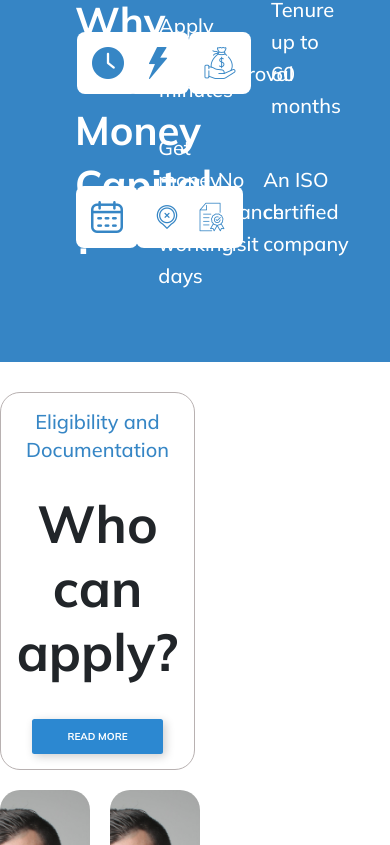
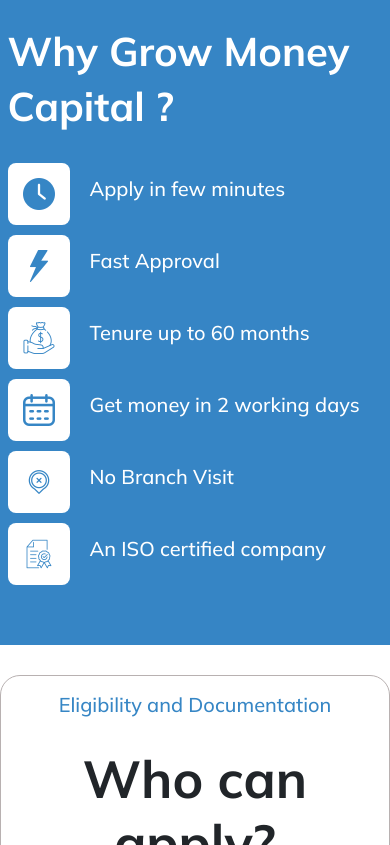
Before and after one commit to akkysaini/Grow-Money, a plain HTML site: page index.html in a window 390 px wide. Shown: the part 1359-2204 px from the top of the page. Drawn offline with nearby package versions, Linux system fonts and the light colour scheme.

Commit message:
Two Section's Responsiveness done after hero section

```diff
--- a/css/style.css
+++ b/css/style.css
@@ -8,7 +8,6 @@ html {
 :root {
   --header-height: 3.5rem;
   --header-height: 5.6rem;
-
   /*========== Colors ==========*/
   /*Color mode HSL(hue, saturation, lightness)*/
   --black-color: hsl(0, 0%, 0%);
@@ -16,26 +15,22 @@ html {
   --gray-color-lighten: hsl(0, 0%, 94%);
   --white-color: #ffffff;
   --blue-color: #3685c5;
-
   /*========== Font and typography ==========*/
   /*.5rem = 8px | 1rem = 16px ...*/
   --body-font: "Mulish", sans-serif;
   /* --normal-font-size: 0.938rem; */
-  --normal-font-size: 1.4rem;
-
+  --normal-font-size: 1.5rem;
   /*========== Font weight ==========*/
   --font-regular: 400;
   --font-semi-bold: 600;
-
   /*========== z index ==========*/
   --z-tooltip: 10;
   --z-fixed: 100;
 }
-
 /*========== Responsive typography ==========*/
 @media screen and (min-width: 1024px) {
   :root {
-    --normal-font-size: 1.3rem;
+    --normal-font-size: 1.4rem;
   }
 }
 
@@ -61,10 +56,14 @@ a {
 }
 
 /*=============== REUSABLE CSS CLASSES ===============*/
+.border-red {
+  border: 1px solid red;
+}
 .boxed {
   max-width: 1140px;
   margin-inline: 2.4rem;
 }
+
 a,
 .btn,
 button {
@@ -97,6 +96,7 @@ button:focus {
   overflow: hidden;
   text-align: center;
   border: 0;
+  font-size: 1.4rem;
 }
 
 .btn-danger {
@@ -292,8 +292,8 @@ button:focus {
 .hero-wrapper {
   background-color: #3683c5;
   background-color: var(--blue-color);
-  width: 100%;
-  padding: 60px;
+  /* width: 100%; */
+  padding: 60px 0;
   /* margin-top: 30px; */
 }
 
@@ -340,7 +340,7 @@ button:focus {
 
 .eligibility-img-cont {
   gap: 20px;
-  flex-wrap: nowrap !important;
+  flex-wrap: nowrap;
 }
 
 .hero-trust-p {
@@ -449,14 +449,12 @@ button:focus {
   width: 40%;
 }
 
+/*=============== LOAN CALCULATOR CSS ENDS ===============*/
+
 .hero-section-heading {
   line-height: 6.4rem;
   font-weight: 700;
   font-size: 6rem;
-}
-
-.eligibility-div1 {
-  gap: 20px !important;
 }
 
 .eligibility-div2 {
--- a/index.html
+++ b/index.html
@@ -12,6 +12,7 @@
    <link rel="stylesheet" href="css/bootstrap.min.css">
    <!--=============== CSS ===============-->
    <link rel="stylesheet" href="css/style.css">
+   <link rel="stylesheet" href="css/responsive.css">
    <link rel="stylesheet" href="css/header.css">
 </head>
 
@@ -166,37 +167,36 @@
    <!--=============== HERO SECTION ENDS ===============-->
    <!--=============== HERO BOTTOM START ===============-->
    <div class="hero-wrapper">
-      <div class="hero-next container row">
-         <div class="col-3">
-            <h3 class="hero-wrapper-heading"> Why Grow Money
-               Capital
-               ?
-            </h3>
+      <div class="hero-next container">
+         <div class="row">
+            <div class="col-lg-3 col-me-12">
+               <h3 class="hero-wrapper-heading mb-5"> Why Grow Money Capital ? </h3>
             </div>
-         <div class="col-9 row icon-box-container">
-            <div class="icon-box col-4">
+            <div class="col-lg-9 col-md-12  row gap-3 gap-sm-0 gap-lg-0  ">
+               <div class="icon-box col-lg-6 col-md-6 col-sm-6  justify-content-start mt-lg-3">
                   <img src="/images/time.png">
                   <p>Apply in few minutes</p>
                </div>
-            <div class="icon-box col-4">
+               <div class="icon-box col-lg-6 col-md-6 col-sm-6  justify-content-start mt-lg-3">
                   <img src="/images/flash.png">
                   <p>Fast Approval</p>
                </div>
-            <div class="icon-box col-4">
+               <div class="icon-box col-lg-6 col-md-6 col-sm-6  justify-content-start mt-lg-3">
                   <img src="/images/salary.png">
                   <p>Tenure up to 60 months</p>
                </div>
-            <div class="icon-box col-4">
+               <div class="icon-box col-lg-6 col-md-6 col-sm-6  justify-content-start mt-lg-3">
                   <img src="/images/calendar.png">
                   <p>Get money in 2 working days</p>
                </div>
-            <div class="icon-box col-4">
+               <div class="icon-box col-lg-6 col-md-6 col-sm-6  justify-content-start mt-lg-3">
                   <img src="/images/location.png">
                   <p>No Branch Visit</p>
                </div>
-            <div class="icon-box col-4">
+               <div class="icon-box col-lg-6 col-md-6 col-sm-12  justify-content-start mt-lg-3">
                   <img src="/images/certified.png">
                   <p>An ISO certified company</p>
+               </div>
             </div>
          </div>
       </div>
@@ -204,19 +204,15 @@
    <!--=============== HERO BOTTOM ENDS ===============-->
    <!--=============== ELIGIBILITY SECTION STARTS ===============-->
    <div class="container">
-      <div class=" row  mt-5 text-center eligibility-div1 ">
-         <div class="col-6 text-left py-4 eligibility-div2">
+      <div class=" row  mt-5 text-center justify-content-space-between gap-4 eligibility-div1 ">
+         <div class="col-lg-6 col-sm-12 text-left py-4 eligibility-div2">
             <p class="eligibility-para">Eligibility and Documentation</p>
             <h2 class="eligibility-heading">Who can <br> apply?</h2>
             <button class="btn btn-primary mt-5">Read More</button>
          </div>
-         <div class="col-6  row eligibility-img-cont">
-            <div class="col-6 eligibility-img">
-
-            </div>
-            <div class="col-6 eligibility-img">
-
-            </div>
+         <div class="col-lg-6   row  eligibility-img-cont">
+            <div class="col-6    eligibility-img"></div>
+            <div class="col-6   eligibility-img"></div>
          </div>
       </div>
    </div>
```
Also changed, not shown: css/responsive.css (added). Lines whose indentation alone changed are shown as unchanged.
